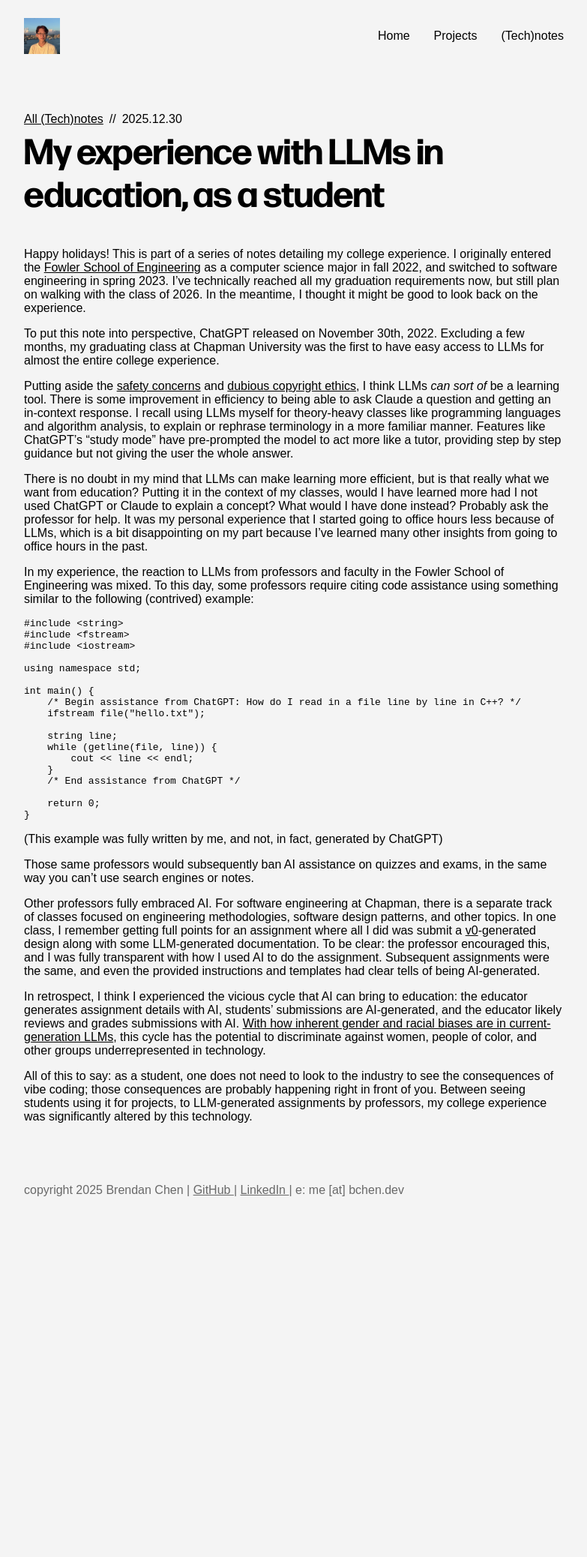
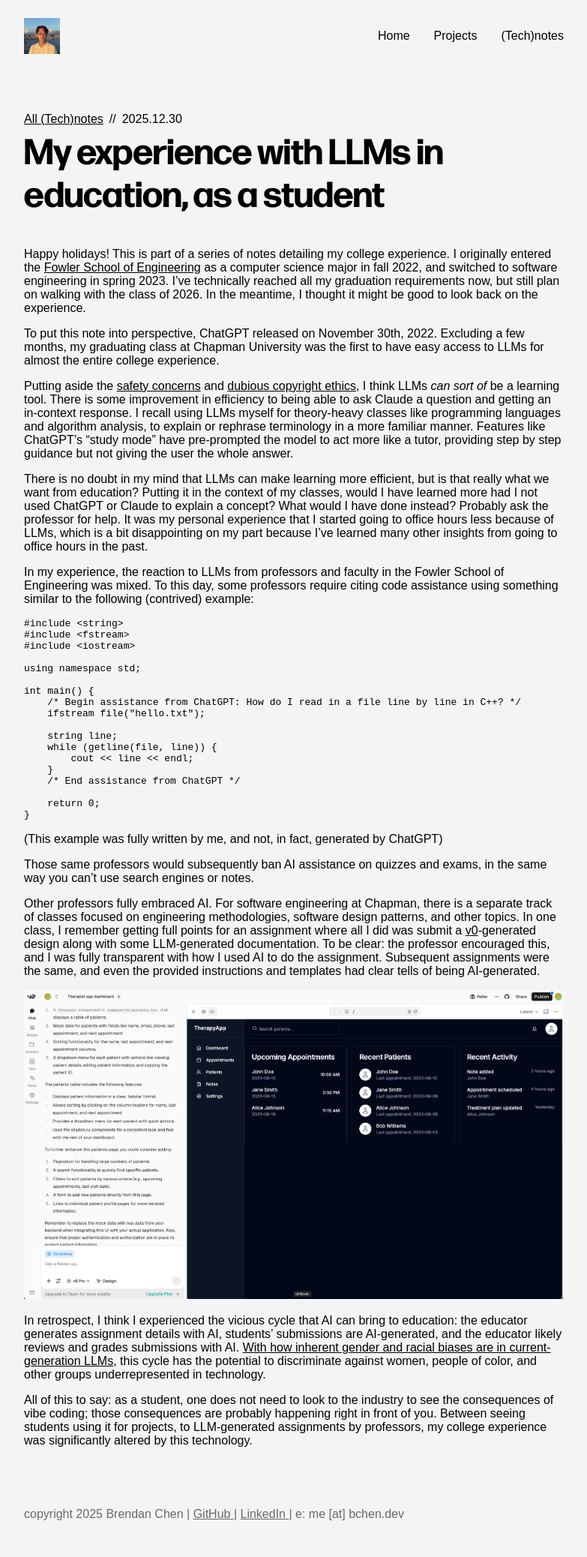
Before and after one commit to brendan-ch/brendan-ch.github.io, a Jekyll site: the page built from _posts/2025-12-30-experience-with-llms-in-education.md, in a window 1280 px wide. Shown: the whole page at 75% size, without its empty margins (248-1031 px from the left). Built offline with Jekyll 4.4.1, drawn with Linux system fonts in a browser that asks for light colours; some web fonts are replaced; before the commit the page ends 1644 px from its top, so only the background shows below that.

Commit message:
Add a screenshot showing the LLM-generated assignment

```diff
--- a/_posts/2025-12-30-experience-with-llms-in-education.md
+++ b/_posts/2025-12-30-experience-with-llms-in-education.md
@@ -41,6 +41,8 @@ Those same professors would subsequently ban AI assistance on quizzes and exams,
 
 Other professors fully embraced AI. For software engineering at Chapman, there is a separate track of classes focused on engineering methodologies, software design patterns, and other topics. In one class, I remember getting full points for an assignment where all I did was submit a [v0](https://v0.app)-generated design along with some LLM-generated documentation. To be clear: the professor encouraged this, and I was fully transparent with how I used AI to do the assignment. Subsequent assignments were the same, and even the provided instructions and templates had clear tells of being AI-generated.
 
+![v0 app screenshot showing how I generated one of my assignments for a software engineering class.](/assets/blog/2025-12-30-experience-with-llms-in-education/v0-app-screenshot.png)
+
 In retrospect, I think I experienced the vicious cycle that AI can bring to education: the educator generates assignment details with AI, students' submissions are AI-generated, and the educator likely reviews and grades submissions with AI. [With how inherent gender and racial biases are in current-generation LLMs](https://thenoosphere.substack.com/p/theres-a-reason-women-arent-swooning), this cycle has the potential to discriminate against women, people of color, and other groups underrepresented in technology.
 
 All of this to say: as a student, one does not need to look to the industry to see the consequences of vibe coding; those consequences are probably happening right in front of you. Between seeing students using it for projects, to LLM-generated assignments by professors, my college experience was significantly altered by this technology.
```
Also changed, not shown: assets/blog/2025-12-30-experience-with-llms-in-education/v0-app-screenshot.png (added).
